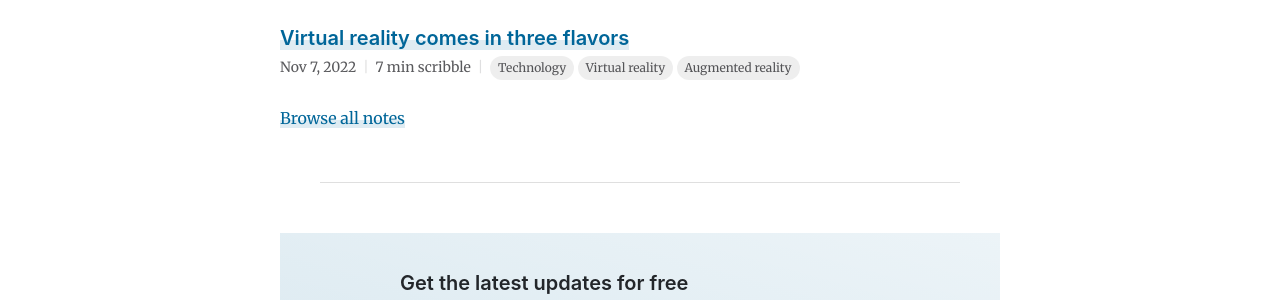
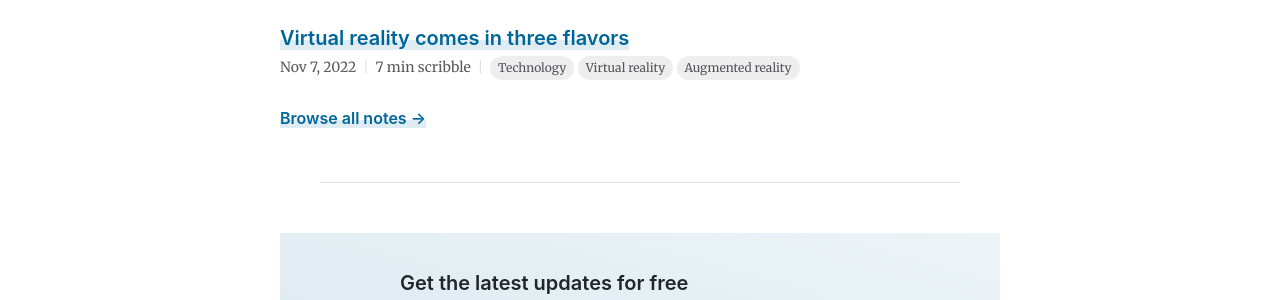
Before and after one commit to natelistrom/natelistrom.github.io, a Jekyll site: the page built from tag/virtual+reality.md, in a window 1280 px wide. Shown: the part 405-705 px from the top of the page. Built offline with Jekyll 4.4.1, drawn with Linux system fonts in a browser that asks for light colours.

Commit message:
Update browse all notes link in tags page

```diff
--- a/_layouts/tags.html
+++ b/_layouts/tags.html
@@ -13,6 +13,6 @@ layout: default
 </ul>
 </div>
 
-<p><a href="/notes.html">Browse all notes</a></p>
+<p><a class="font-sans font-bold" href="/notes.html">Browse all notes &rarr;</a></p>
 
 {% include _subscribe.html %}
```
